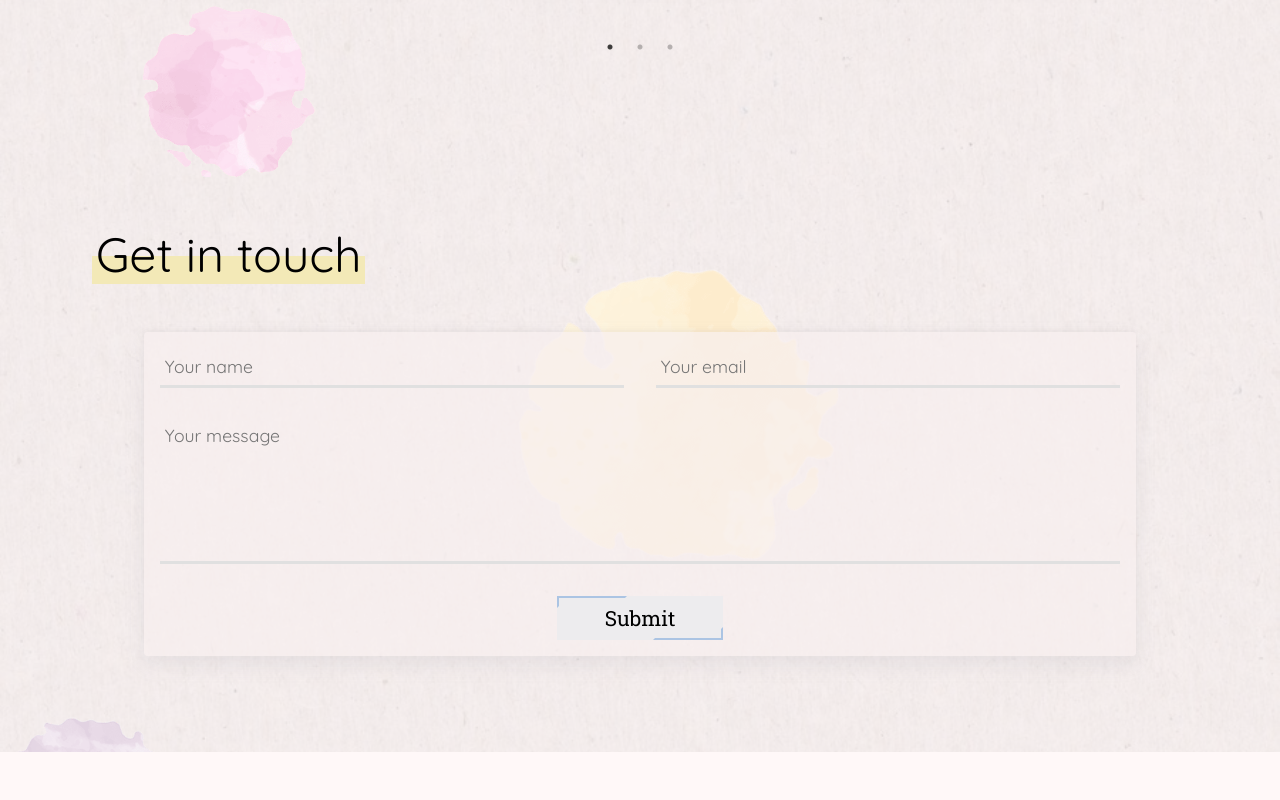
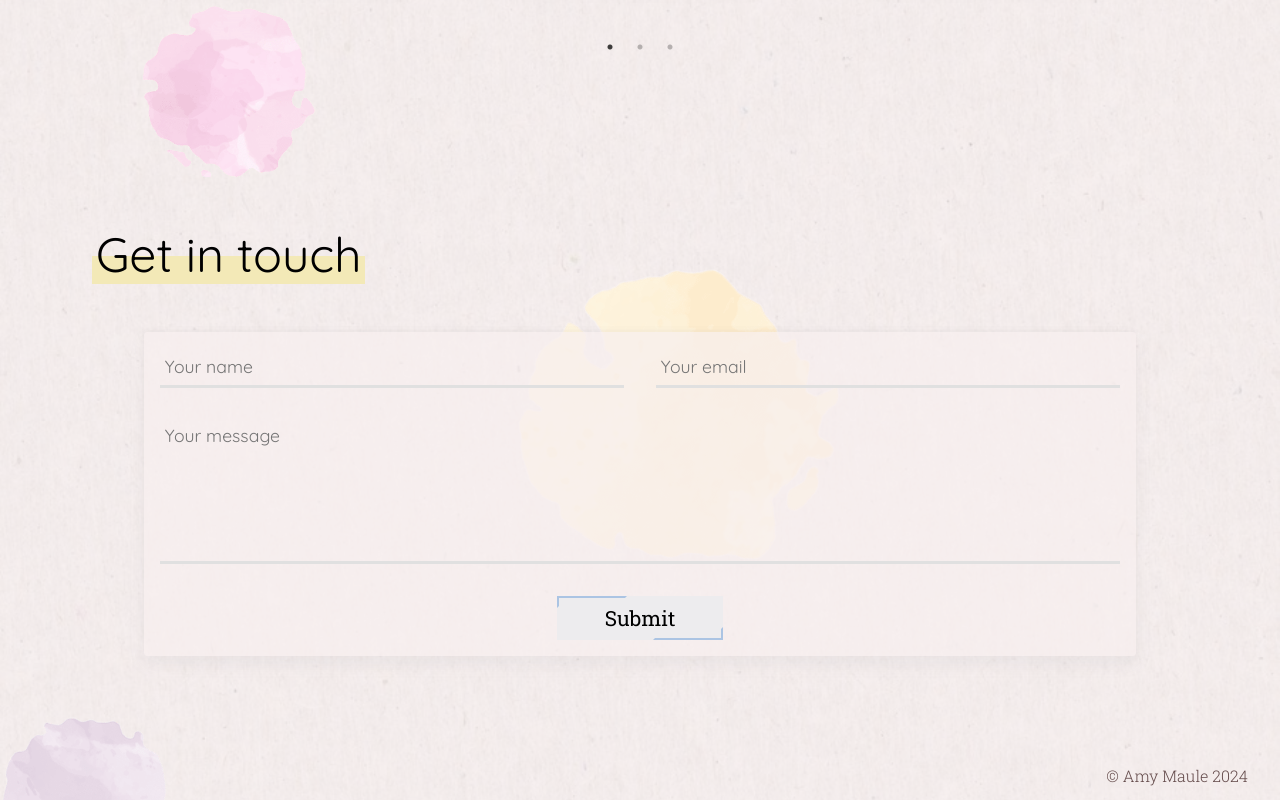
Before and after one commit to AmyMaule/portfolio, a React (Vite) app: page / in a window 1280 px wide. Shown: the part 5015-5815 px from the top of the page. Before the commit the page ends 5767 px from the top, so only its background shows below. Built offline with nearby package versions, Linux system fonts and the light colour scheme.

Commit message:
Add footer

```diff
--- a/src/assets/scss/_contact.scss
+++ b/src/assets/scss/_contact.scss
@@ -15,7 +15,7 @@
   background-color: rgba(248, 240, 240, 0.7);
   border-radius: 0.25rem;
   box-shadow:
-    rgba(150, 150, 161, 0.15) 0 0.5rem 1.25rem 0,
+    rgba(150, 150, 161, 0.1) 0 0.5rem 1rem 0,
     rgba(150, 150, 161, 0.05) -0.02rem -0.2rem 0.2rem 0;
   max-width: 62rem;
   margin: 3rem auto 0 auto;
--- /dev/null
+++ b/src/assets/scss/_footer.scss
@@ -0,0 +1,17 @@
+.footer-container {
+  font-family: "Roboto Slab", serif;
+  display: flex;
+  align-items: center;
+  justify-content: flex-end;
+  font-weight: 300;
+  color: $color-text;
+  width: 100%;
+  height: 3rem;
+  padding: 0 2rem;
+}
+
+.footer-copyright {
+  display: flex;
+  gap: 0.25rem;
+  font-size: 1rem;
+}
--- a/src/assets/scss/_media.scss
+++ b/src/assets/scss/_media.scss
@@ -419,6 +419,12 @@
   .contact-section {
     padding: 2.5rem 1rem;
   }
+
+  // footer
+  .footer-container {
+    padding: 0 1rem;
+  }
+
 }
 
 @media screen and (max-width: 370px) {
--- a/src/assets/scss/index.scss
+++ b/src/assets/scss/index.scss
@@ -4,8 +4,9 @@
 @import "animations";
 
 // layout
+@import "carousel";
 @import "navbar";
-@import "carousel";
+@import "footer";
 
 // components
 @import "buttons";
--- a/src/components/App.tsx
+++ b/src/components/App.tsx
@@ -1,5 +1,6 @@
 import Contact from "./Contact";
 import Games from "./Games";
+import Footer from "./Footer";
 import Intro from "./Intro";
 import Navbar from "./Navbar";
 import Projects from "./Projects";
@@ -24,9 +25,9 @@ const App = () => {
           title={`Work \nin progress`}
         />
         <Games />
-      {/* TO DO: small 'about me' section here */}
-      {/* TO DO: add footer */}
+        {/* TO DO: small 'about me' section here */}
         <Contact />
+        <Footer />
       </div>
     </div>
   )
--- /dev/null
+++ b/src/components/Footer.tsx
@@ -0,0 +1,14 @@
+const Footer = () => {
+  const currentYear = new Date().getFullYear();
+
+  return (
+    <footer className="footer-container">
+    <div className="footer-copyright">
+      <span className="copyright-symbol">&copy;</span>
+      Amy Maule {currentYear}
+    </div>
+    </footer>
+  )
+}
+
+export default Footer;
```
